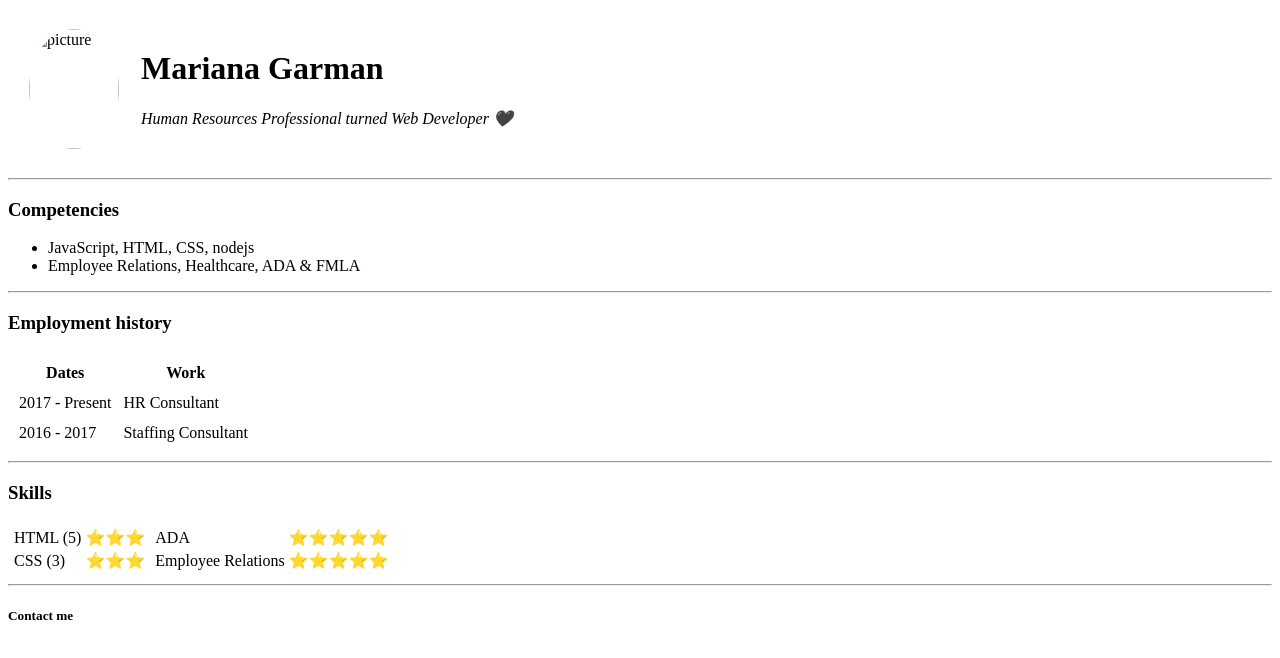
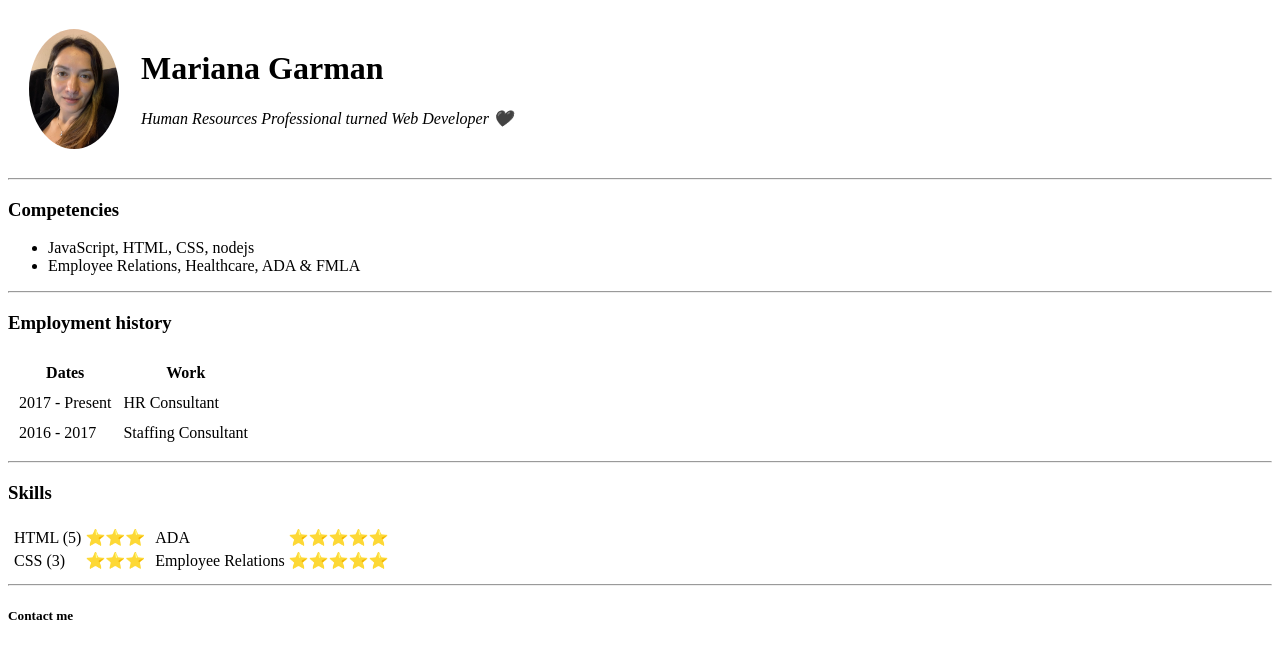
Before and after one commit to magarman/cv, a plain HTML site: page index.html in a window 1280 px wide. Drawn offline with Linux system fonts and the light colour scheme.

Commit message:
Fixed image folder source

```diff
--- a/index.html
+++ b/index.html
@@ -13,7 +13,7 @@
 
   <table cellspacing="20">
     <tr>
-      <td><img src="pic.jpg" alt="picture"></td>
+      <td><img src="images/pic.jpg" alt="picture"></td>
       <td>
         <h1>Mariana Garman</h1>
         <p><i>Human Resources Professional turned Web Developer 🖤</i></p>
```
